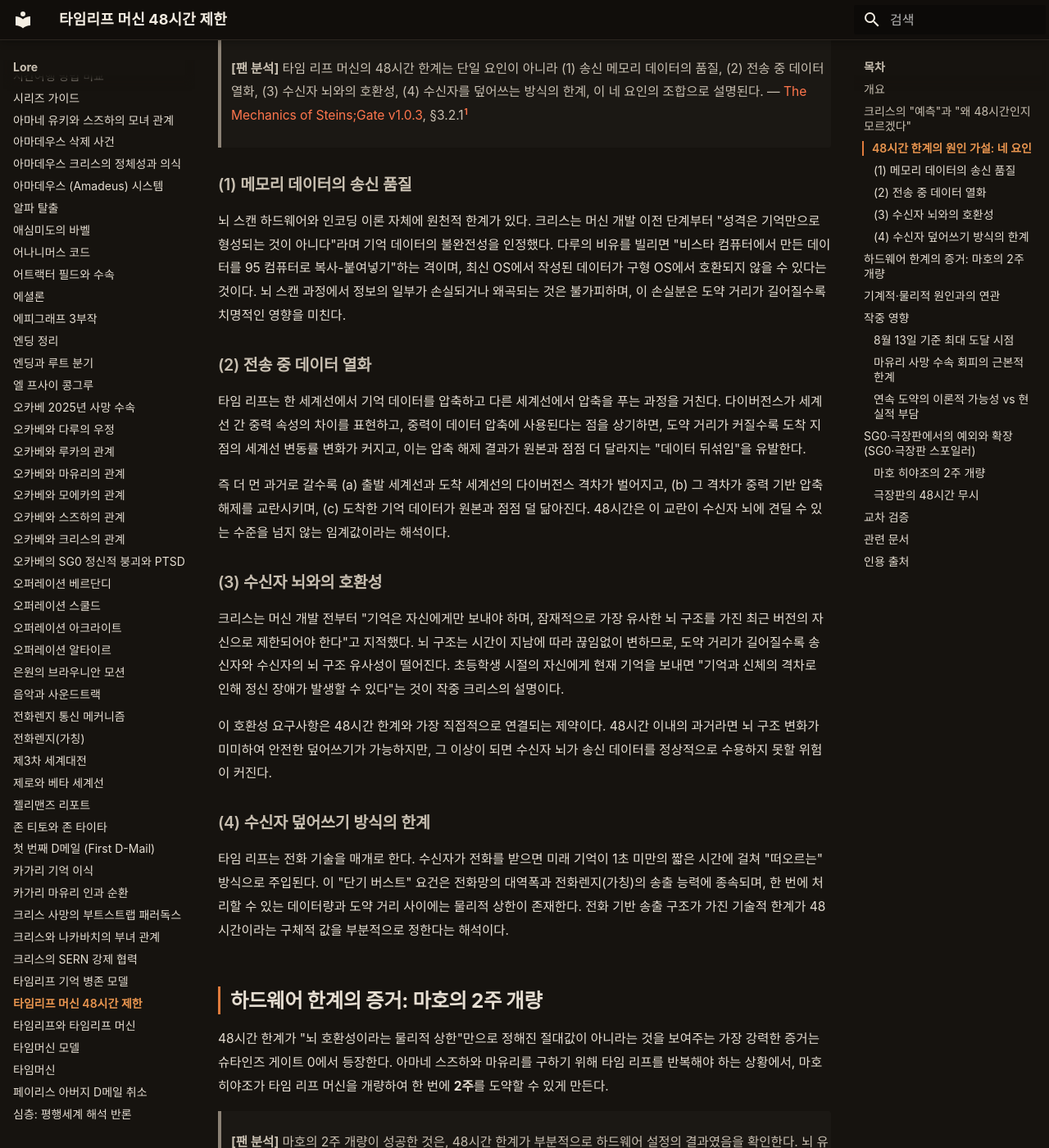
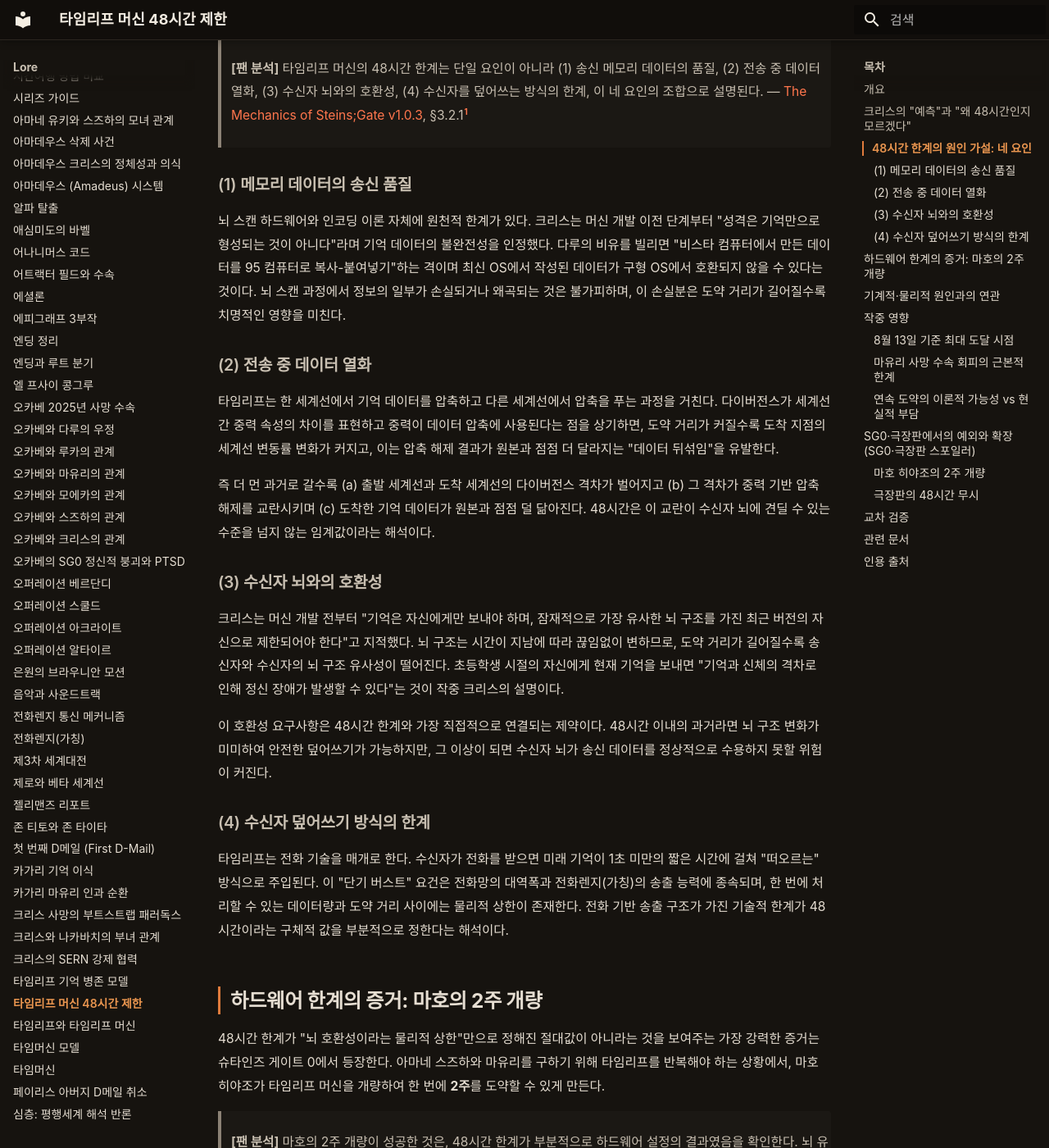
Before and after one commit to sgwiki/sgwiki.github.io, an MkDocs documentation site: the page built from wiki/lore/타임리프-머신-48시간-제한.md, in a window 1280 px wide and 1400 px high, scrolled down 1630 px. Shown: the whole window at 82% size. Built offline with MkDocs 1.6.1 and Material for MkDocs 9.7.7, drawn with Linux system fonts in a browser that asks for light colours; some web fonts are replaced; some of the changed text lies outside the part shown.

```diff
--- a/wiki/lore/타임리프-머신-48시간-제한.md
+++ b/wiki/lore/타임리프-머신-48시간-제한.md
@@ -32,17 +32,17 @@ description: "타임 리프 머신은 phonewave를 베이스로 마키세 크리
 
 단일 원인이 아니라 복수의 요인이 누적되어 48시간이라는 값을 만들어낸다는 해석이 유력하다. 팬 분석은 다음 네 가지를 제시한다.
 
-> **[팬 분석]** 타임 리프 머신의 48시간 한계는 단일 요인이 아니라 (1) 송신 메모리 데이터의 품질, (2) 전송 중 데이터 열화, (3) 수신자 뇌와의 호환성, (4) 수신자를 덮어쓰는 방식의 한계, 이 네 요인의 조합으로 설명된다. — [The Mechanics of Steins;Gate v1.0.3](../근거자료/비공식/mechanics-of-steins-gate/ch3.md), §3.2.1[^1]
+> **[팬 분석]** 타임리프 머신의 48시간 한계는 단일 요인이 아니라 (1) 송신 메모리 데이터의 품질, (2) 전송 중 데이터 열화, (3) 수신자 뇌와의 호환성, (4) 수신자를 덮어쓰는 방식의 한계, 이 네 요인의 조합으로 설명된다. — [The Mechanics of Steins;Gate v1.0.3](../근거자료/비공식/mechanics-of-steins-gate/ch3.md), §3.2.1[^1]
 
 ### (1) 메모리 데이터의 송신 품질
 
-뇌 스캔 하드웨어와 인코딩 이론 자체에 원천적 한계가 있다. 크리스는 머신 개발 이전 단계부터 "성격은 기억만으로 형성되는 것이 아니다"라며 기억 데이터의 불완전성을 인정했다. 다루의 비유를 빌리면 "비스타 컴퓨터에서 만든 데이터를 95 컴퓨터로 복사-붙여넣기"하는 격이며, 최신 OS에서 작성된 데이터가 구형 OS에서 호환되지 않을 수 있다는 것이다. 뇌 스캔 과정에서 정보의 일부가 손실되거나 왜곡되는 것은 불가피하며, 이 손실분은 도약 거리가 길어질수록 치명적인 영향을 미친다.
+뇌 스캔 하드웨어와 인코딩 이론 자체에 원천적 한계가 있다. 크리스는 머신 개발 이전 단계부터 "성격은 기억만으로 형성되는 것이 아니다"라며 기억 데이터의 불완전성을 인정했다. 다루의 비유를 빌리면 "비스타 컴퓨터에서 만든 데이터를 95 컴퓨터로 복사-붙여넣기"하는 격이며 최신 OS에서 작성된 데이터가 구형 OS에서 호환되지 않을 수 있다는 것이다. 뇌 스캔 과정에서 정보의 일부가 손실되거나 왜곡되는 것은 불가피하며, 이 손실분은 도약 거리가 길어질수록 치명적인 영향을 미친다.
 
 ### (2) 전송 중 데이터 열화
 
-타임 리프는 한 세계선에서 기억 데이터를 압축하고 다른 세계선에서 압축을 푸는 과정을 거친다. 다이버전스가 세계선 간 중력 속성의 차이를 표현하고, 중력이 데이터 압축에 사용된다는 점을 상기하면, 도약 거리가 커질수록 도착 지점의 세계선 변동률 변화가 커지고, 이는 압축 해제 결과가 원본과 점점 더 달라지는 "데이터 뒤섞임"을 유발한다.
+타임리프는 한 세계선에서 기억 데이터를 압축하고 다른 세계선에서 압축을 푸는 과정을 거친다. 다이버전스가 세계선 간 중력 속성의 차이를 표현하고 중력이 데이터 압축에 사용된다는 점을 상기하면, 도약 거리가 커질수록 도착 지점의 세계선 변동률 변화가 커지고, 이는 압축 해제 결과가 원본과 점점 더 달라지는 "데이터 뒤섞임"을 유발한다.
 
-즉 더 먼 과거로 갈수록 (a) 출발 세계선과 도착 세계선의 다이버전스 격차가 벌어지고, (b) 그 격차가 중력 기반 압축 해제를 교란시키며, (c) 도착한 기억 데이터가 원본과 점점 덜 닮아진다. 48시간은 이 교란이 수신자 뇌에 견딜 수 있는 수준을 넘지 않는 임계값이라는 해석이다.
+즉 더 먼 과거로 갈수록 (a) 출발 세계선과 도착 세계선의 다이버전스 격차가 벌어지고 (b) 그 격차가 중력 기반 압축 해제를 교란시키며 (c) 도착한 기억 데이터가 원본과 점점 덜 닮아진다. 48시간은 이 교란이 수신자 뇌에 견딜 수 있는 수준을 넘지 않는 임계값이라는 해석이다.
 
 ### (3) 수신자 뇌와의 호환성
 
@@ -52,11 +52,11 @@ description: "타임 리프 머신은 phonewave를 베이스로 마키세 크리
 
 ### (4) 수신자 덮어쓰기 방식의 한계
 
-타임 리프는 전화 기술을 매개로 한다. 수신자가 전화를 받으면 미래 기억이 1초 미만의 짧은 시간에 걸쳐 "떠오르는" 방식으로 주입된다. 이 "단기 버스트" 요건은 전화망의 대역폭과 전화렌지(가칭)의 송출 능력에 종속되며, 한 번에 처리할 수 있는 데이터량과 도약 거리 사이에는 물리적 상한이 존재한다. 전화 기반 송출 구조가 가진 기술적 한계가 48시간이라는 구체적 값을 부분적으로 정한다는 해석이다.
+타임리프는 전화 기술을 매개로 한다. 수신자가 전화를 받으면 미래 기억이 1초 미만의 짧은 시간에 걸쳐 "떠오르는" 방식으로 주입된다. 이 "단기 버스트" 요건은 전화망의 대역폭과 전화렌지(가칭)의 송출 능력에 종속되며, 한 번에 처리할 수 있는 데이터량과 도약 거리 사이에는 물리적 상한이 존재한다. 전화 기반 송출 구조가 가진 기술적 한계가 48시간이라는 구체적 값을 부분적으로 정한다는 해석이다.
 
 ## 하드웨어 한계의 증거: 마호의 2주 개량
 
-48시간 한계가 "뇌 호환성이라는 물리적 상한"만으로 정해진 절대값이 아니라는 것을 보여주는 가장 강력한 증거는 슈타인즈 게이트 0에서 등장한다. 아마네 스즈하와 마유리를 구하기 위해 타임 리프를 반복해야 하는 상황에서, 마호 히야조가 타임 리프 머신을 개량하여 한 번에 **2주**를 도약할 수 있게 만든다.
+48시간 한계가 "뇌 호환성이라는 물리적 상한"만으로 정해진 절대값이 아니라는 것을 보여주는 가장 강력한 증거는 슈타인즈 게이트 0에서 등장한다. 아마네 스즈하와 마유리를 구하기 위해 타임리프를 반복해야 하는 상황에서, 마호 히야조가 타임리프 머신을 개량하여 한 번에 **2주**를 도약할 수 있게 만든다.
 
 > **[팬 분석]** 마호의 2주 개량이 성공한 것은, 48시간 한계가 부분적으로 하드웨어 설정의 결과였음을 확인한다. 뇌 유사성이 완벽한 머신을 안전하게 사용할 수 있는 거리를 궁극적으로 결정하는 요인일 수 있지만, 불완전한 기계를 사용하면 원본과 약간 다른 결함 있는 데이터를 전송하게 되어 그 한계가 줄어든다. 즉 크리스가 급조한 초기 머신은 "불완전한 기계"였고, 마호가 충분한 시간을 들여 개량한 머신은 하드웨어 품질을 끌어올려 네 요인 중 (1)과 (4)의 제약을 완화한 결과로 해석된다. — [The Mechanics of Steins;Gate v1.0.3](../근거자료/비공식/mechanics-of-steins-gate/ch3.md), §3.2.1[^1]
 
```
Also changed, not shown: other parts of wiki/lore/타임리프-머신-48시간-제한.md (+22 -22 lines).
